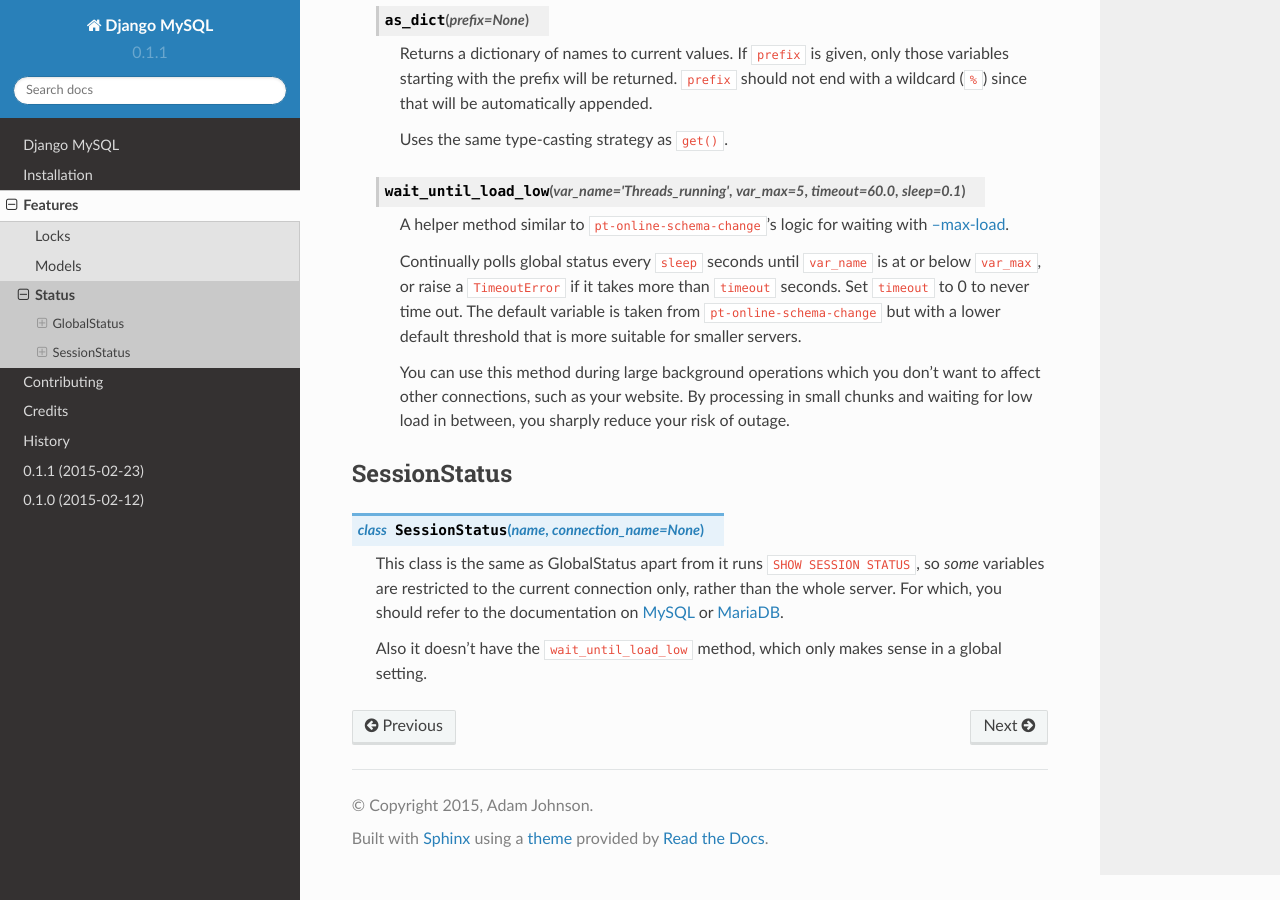
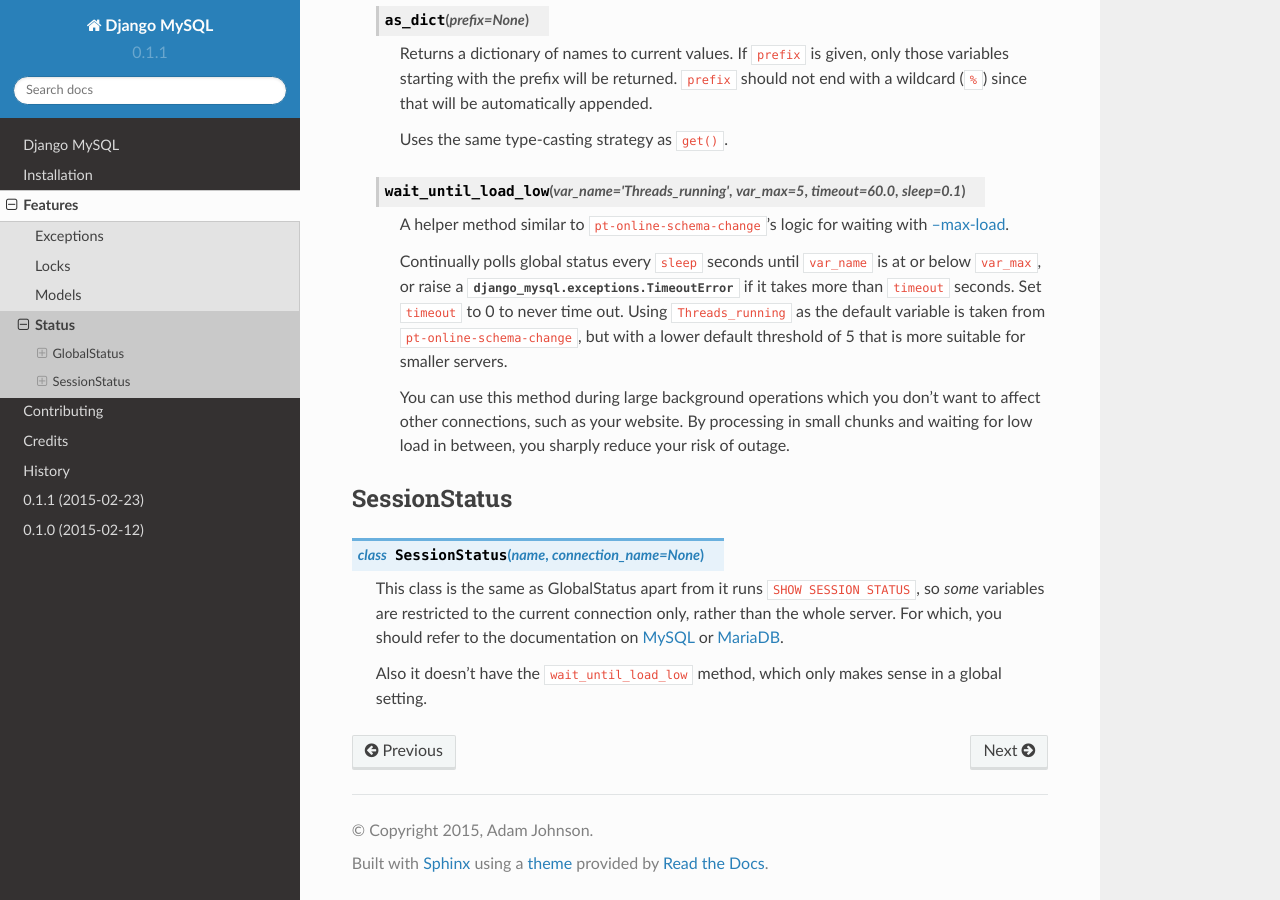
Before and after one commit to adamchainz/django-mysql, a Sphinx documentation site: the page built from docs/status.rst, in a window 1280 px wide and 900 px high, scrolled down 920 px. Built offline with Sphinx 7.4.7 and the Read the Docs theme 2.0.0, drawn with Linux system fonts in a browser that asks for light colours.

Commit message:
Improve exception documentation

```diff
--- a/docs/features.rst
+++ b/docs/features.rst
@@ -7,6 +7,7 @@
 .. toctree::
    :maxdepth: 2
 
+   exceptions
    locks
    models
    status
--- a/docs/status.rst
+++ b/docs/status.rst
@@ -63,11 +63,12 @@
         waiting with `--max-load <http://www.percona.com/doc/percona-toolkit/2.1/pt-online-schema-change.html#cmdoption-pt-online-schema-change--max-load>`_.
 
         Continually polls global status every ``sleep`` seconds until
-        ``var_name`` is at or below ``var_max``, or raise a ``TimeoutError`` if
+        ``var_name`` is at or below ``var_max``, or raise a
+        :class:`django_mysql.exceptions.TimeoutError` if
         it takes more than ``timeout`` seconds. Set ``timeout`` to 0 to never
-        time out. The default variable is taken from
-        ``pt-online-schema-change`` but with a lower default threshold that is
-        more suitable for smaller servers.
+        time out. Using ``Threads_running`` as the default variable is taken from
+        ``pt-online-schema-change``, but with a lower default threshold of 5
+        that is more suitable for smaller servers.
 
         You can use this method during large background operations which you
         don't want to affect other connections, such as your website. By
```
Also changed, not shown: docs/exceptions.rst (added, +8 -0 lines).
